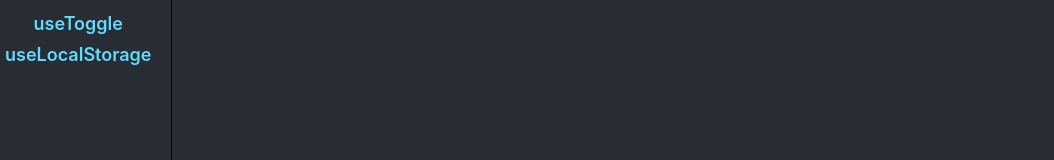
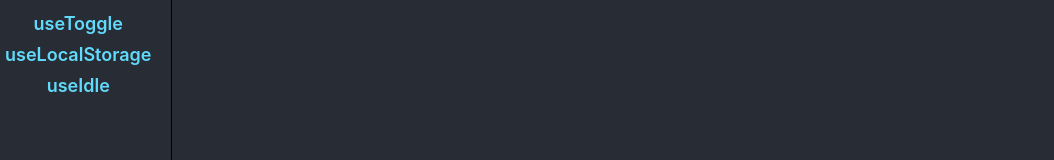
Before and after one commit to miptleha/react-hooks, a React (Create React App) app: page / in a window 1280 px wide. Shown: the part 147-307 px from the top of the page, without its empty margins (0-1054 px from the left). Built offline with nearby package versions, Linux system fonts and the light colour scheme.

Commit message:
add useIdle

```diff
--- a/src/App.css
+++ b/src/App.css
@@ -115,3 +115,20 @@
 .narrow-block {
   max-width: 500px;
 }
+
+.active-status {
+  color: #61dafb;
+  font-size: 1.5em;
+  font-weight: bold;
+}
+
+.inactive-status {
+  color: #61dafb;
+  opacity: 0.6;
+  font-size: 1.5em;
+  font-weight: bold;
+}
+
+.tall-div {
+  height: 2000px;
+}
--- a/src/App.jsx
+++ b/src/App.jsx
@@ -1,7 +1,7 @@
 import './App.css';
 import { Routes, Route, NavLink } from "react-router-dom";
 import { UseInputTest, UseHoverTest, UseDebounceTest, UseRequestTest, UseScrollTest } from './pages';
-import { UseToggleTest, UseLocalStorageTest } from './pages';
+import { UseToggleTest, UseLocalStorageTest, UseIdleTest } from './pages';
 
 function App() {
 
@@ -14,6 +14,7 @@ function App() {
     { name: "useScroll", component: (<UseScrollTest />) },
     { name: "useToggle", component: (<UseToggleTest />) },
     { name: "useLocalStorage", component: (<UseLocalStorageTest />) },
+    { name: "useIdle", component: (<UseIdleTest />) },
   ]
 
   return (
--- /dev/null
+++ b/src/hooks/useIdle.js
@@ -0,0 +1,37 @@
+import { useEffect, useState, useRef, useCallback } from "react";
+
+const types = [ "mousedown", "mouseup", "mousemove", "keydown", "keyup", "wheel", "scroll", "touchstart", "touchmove" ];
+
+export default function useIdle(timeout = 1000) {
+    const [isIdle, setIsIdle] = useState(true);
+    const timerRef = useRef();
+
+    const active = useCallback(() => {
+        setIsIdle(false);
+        clear();
+        timerRef.current = setInterval(() => {
+            setIsIdle(true);
+        }, timeout);
+    }, [timeout]);
+
+    function clear() {
+        if (timerRef.current) {
+            clearInterval(timerRef.current);
+        }
+    }
+
+    useEffect(() => {
+        for (const t of types) {
+            document.addEventListener(t, active, true);
+        }
+
+        return function() {
+            clear();
+            for (const t of types) {
+                document.removeEventListener(t, active);
+            }
+        }
+    }, [setIsIdle, timeout, active]);
+
+    return isIdle;
+}
--- a/src/pages/index.js
+++ b/src/pages/index.js
@@ -6,6 +6,7 @@ import UseScrollTest from "./useScrollTest";
 
 import UseToggleTest from "./useToggleTest";
 import UseLocalStorageTest from "./useLocalStorageTest";
+import UseIdleTest from "./useIdleTest";
 
 export { UseInputTest, UseHoverTest, UseDebounceTest, UseRequestTest, UseScrollTest };
-export { UseToggleTest, UseLocalStorageTest };
+export { UseToggleTest, UseLocalStorageTest, UseIdleTest };
--- /dev/null
+++ b/src/pages/useIdleTest.jsx
@@ -0,0 +1,26 @@
+import React, { useRef } from "react";
+import useIdle from "../hooks/useIdle";
+
+export default function UseIdleTest() {
+    const isIdle = useIdle();
+    const inputRef = useRef();
+    const pRef = useRef();
+
+    function click() {
+        pRef.current.textContent = inputRef.current.value + "⠀";
+    }
+
+    return (
+        <div className="center-top">
+            <h1>Detects user activity</h1>
+            <p><input ref={inputRef} type="text" placeholder="Some input" />&nbsp;&nbsp;<button onClick={click}>Some button</button></p>
+            <p ref={pRef}>&nbsp;</p>
+            {isIdle ?
+                <p className="inactive-status">User inactive</p>
+            :
+                <p className="active-status">Some activity on page</p>
+            }
+            <div className="tall-div"></div>
+        </div>
+    )
+}
```
Also changed, not shown: 1 other file (tests, documents, lock files or other folders).
